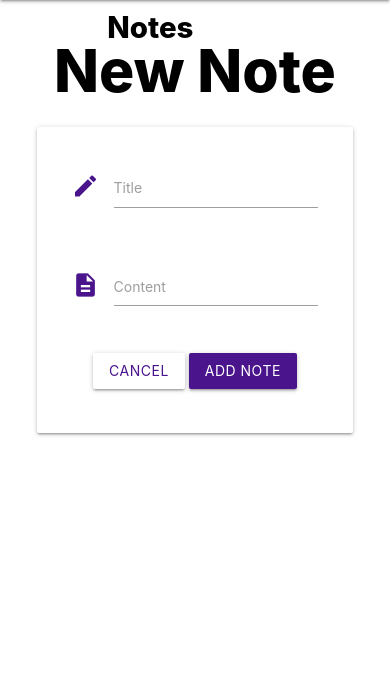
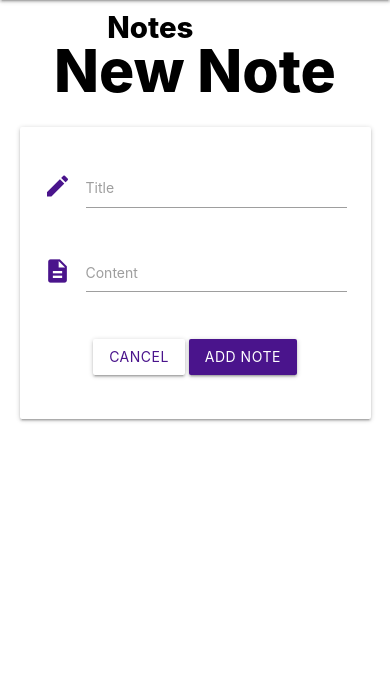
Before and after one commit to ThomasBallardCI/m3-notes-app, a Flask app: page /add_note in a window 390 px wide. Shown: the part 56-729 px from the top of the page. Run offline with Flask 2, Linux system fonts and the light colour scheme; the visitor is signed in with stand-in values (Sample User, id 1).

Commit message:
adjusted materialize class labels for responsive

```diff
--- a/quicknote/templates/add_note.html
+++ b/quicknote/templates/add_note.html
@@ -10,12 +10,11 @@
 <h1 class="black-text center-align" aria-label="New Note Title">New Note</h1>
 
 <!-- Form section to add note -->
-<div class="container" role="main">
-    <div class="row card-panel s12">
+<div class="row card-panel">
     <form class="col s12" method="POST" action="{{ url_for('add_note') }}" aria-label="New Note Form">
         <!-- Input field for the note title -->
         <div class="row">
-                <div class="input-field col s12">
+            <div class="input-field">
                 <i class="material-icons prefix purple-text text-darken-4" aria-hidden="true">mode_edit</i>
                 <input id="note_title" name="note_title" minlength="1" type="text" class="validate" required aria-label="Note Title Input">
                 <label for="note_title" aria-label="Title">Title</label>
@@ -24,7 +23,7 @@
 
         <!-- Input field for the note content -->
         <div class="row">
-                <div class="input-field col s12">
+            <div class="input-field">
                 <i class="material-icons prefix purple-text text-darken-4" aria-hidden="true">description</i>
                 <textarea id="note_content" name="note_content" class="materialize-textarea" minlength="1" aria-label="Note Content"></textarea>
                 <label for="note_content" aria-label="Content">Content</label>
@@ -33,12 +32,12 @@
 
         <!-- Submit button for adding a note -->
         <div class="row">
-                <div class="col s12 center-align">
+            <div class="center-align">
                 <a class="waves-effect waves-purple btn white purple-text text-darken-4 hoverable" href="{{ url_for('notes') }}" aria-label="Cancel">Cancel</a>
                 <button type="submit" class="btn purple darken-4 hoverable" aria-label="Add Note">Add Note</button>
             </div>
         </div>
     </form>
 </div>
-</div>
+
 {% endblock %}
--- a/quicknote/templates/login.html
+++ b/quicknote/templates/login.html
@@ -6,9 +6,8 @@
 <!-- This block contains the main content of the page -->
 {% block content %}
 
-<div class="container center-align">
-    <h1 class="section" aria-label="Welcome Back to Quick Notes">Welcome Back to Quick Notes</h1>
-    <form class="col s12 section card-panel" method="POST">
+<h1 class="section center-align" aria-label="Welcome Back to Quick Notes">Welcome Back to Quick Notes</h1>
+<form class="col section card-panel center-align" method="POST">
     <span class="card-title">Login To Access Notes</span>
     <div class="row section">
         <div class="input-field col s12">
@@ -36,6 +35,5 @@
 <div>
     <p class="center-align register-here">Don't have an account? <a href="{{ url_for('home') }}" aria-label="Register Link">Register Here!</a></p>
 </div>
-</div>
 
 {% endblock %}
```
Also changed, not shown: quicknote/templates/edit_note.html (+5 -6 lines), quicknote/templates/home.html (+4 -4 lines), quicknote/templates/notes.html (+5 -5 lines), quicknote/templates/user_management.html (+2 -6 lines). Lines whose indentation alone changed are shown as unchanged.
